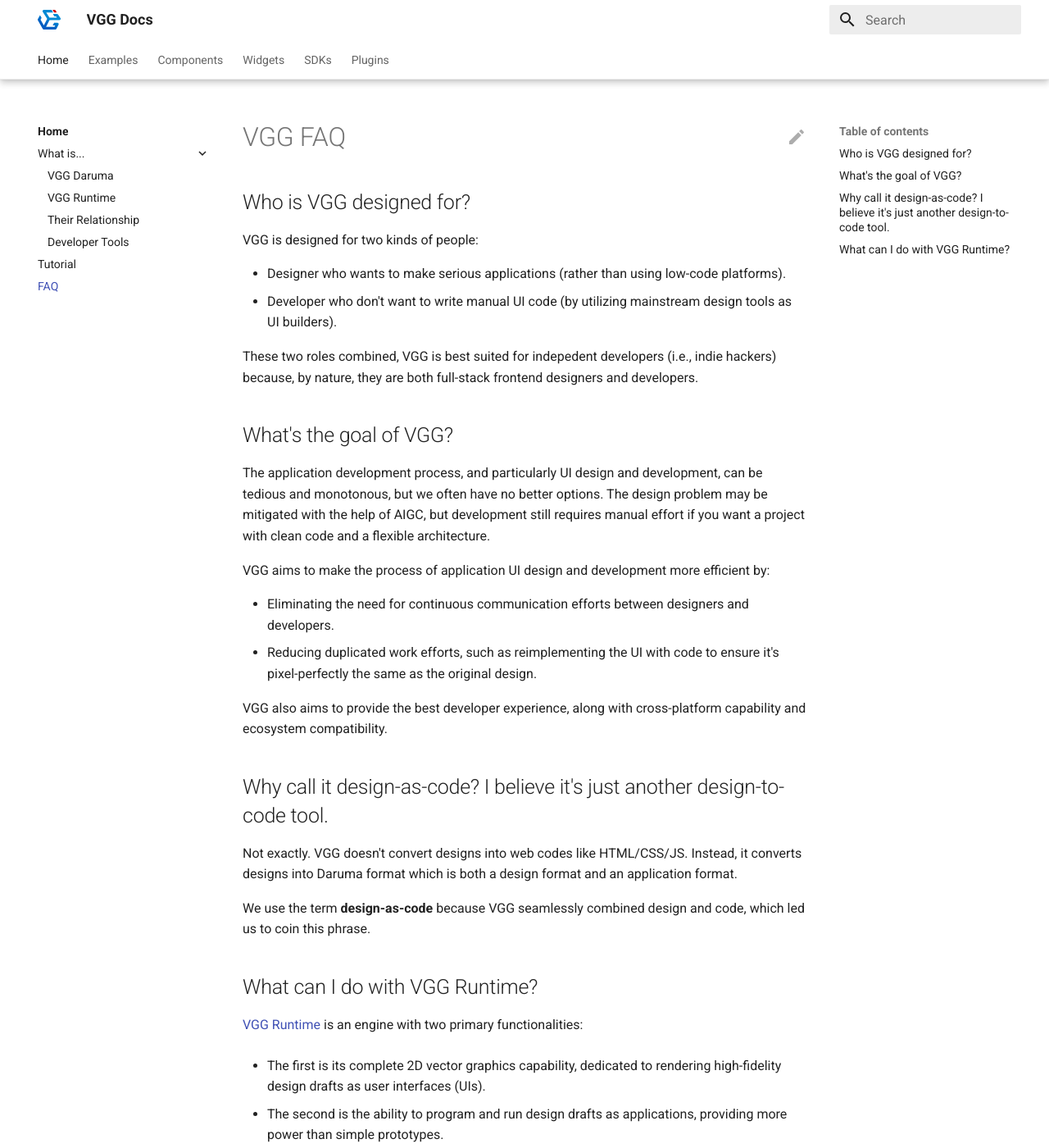
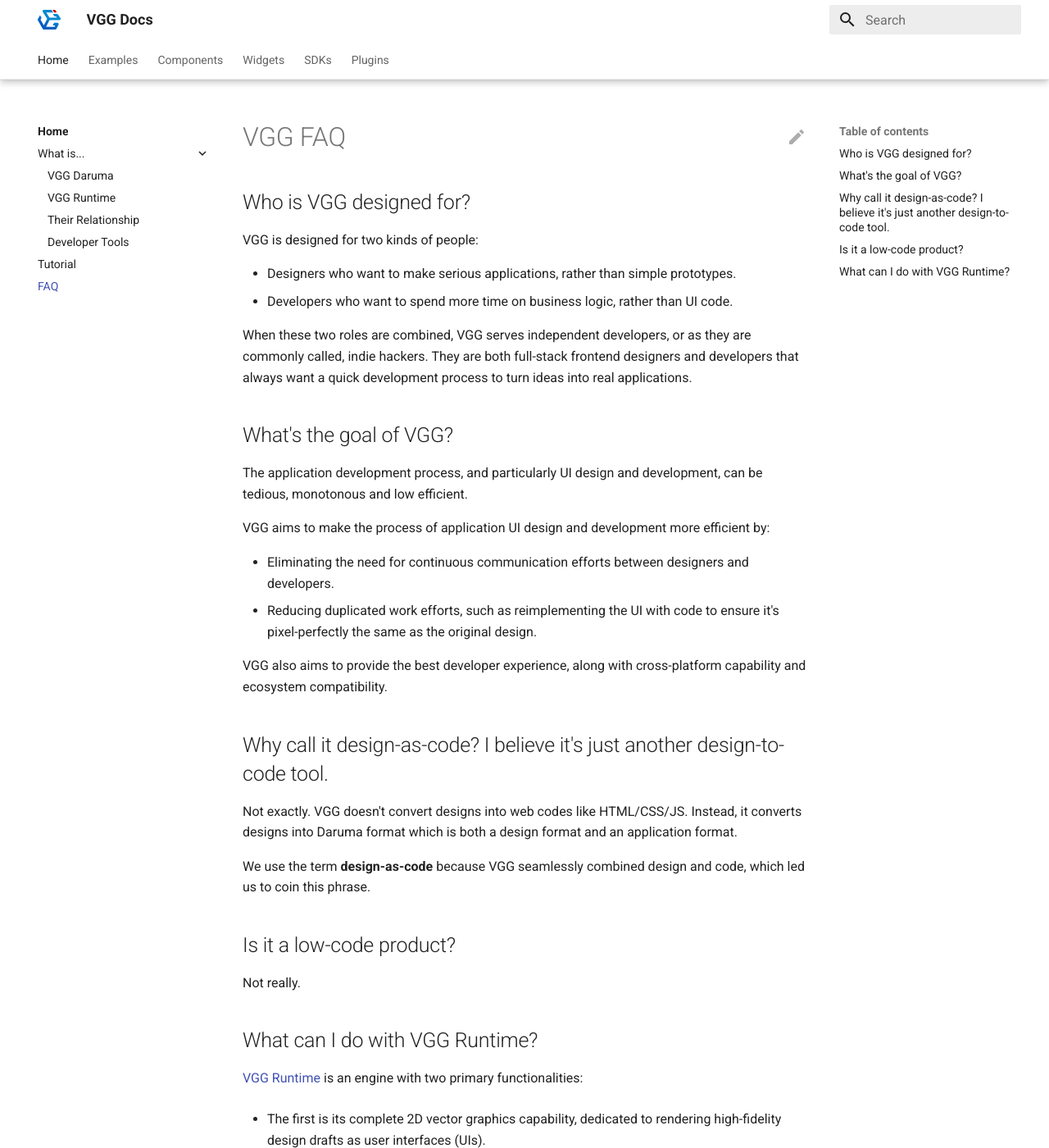
Before and after one commit to verygoodgraphics/vgg_docs, an MkDocs documentation site: the page built from docs/faq.md, in a window 1280 px wide and 1400 px high. Shown: the whole window at 82% size. Built offline with MkDocs 1.6.1 and Material for MkDocs 9.7.7, drawn with Linux system fonts in a browser that asks for light colours; some of the changed text lies outside the part shown.

Commit message:
updated faq

```diff
--- a/docs/faq.md
+++ b/docs/faq.md
@@ -4,22 +4,20 @@
 
 VGG is designed for two kinds of people:
 
-- Designer who wants to make serious applications (rather than using low-code
-  platforms).
-- Developer who don't want to write manual UI code (by utilizing mainstream
-  design tools as UI builders).
+- Designers who want to make serious applications, rather than simple
+  prototypes.
+- Developers who want to spend more time on business logic, rather than UI
+  code.
 
-These two roles combined, VGG is best suited for indepedent developers (i.e.,
-indie hackers) because, by nature, they are both full-stack frontend designers
-and developers.
+When these two roles are combined, VGG serves independent developers, or as
+they are commonly called, indie hackers. They are both full-stack frontend
+designers and developers that always want a quick development process to turn
+ideas into real applications.
 
 ## What's the goal of VGG?
 
 The application development process, and particularly UI design and
-development, can be tedious and monotonous, but we often have no better
-options. The design problem may be mitigated with the help of AIGC, but
-development still requires manual effort if you want a project with clean code
-and a flexible architecture.
+development, can be tedious, monotonous and low efficient.
 
 VGG aims to make the process of application UI design and development more
 efficient by:
@@ -41,6 +39,10 @@
 We use the term __design-as-code__ because VGG seamlessly combined design and
 code, which led us to coin this phrase.
 
+## Is it a low-code product?
+
+Not really.
+
 ## What can I do with VGG Runtime?
 
 [VGG Runtime](https://github.com/verygoodgraphics/vgg_runtime) is an engine
@@ -53,8 +55,11 @@
   providing more power than simple prototypes.
 
 VGG achieves its goal with the combination of these two features. However, you
-can also use the first graphics capability to create a professional vector
-graphics editor like Figma or even Illustrator. It's important to note that VGG
-is free and open source, but please read the [VGG
-License](https://verygoodgraphics.com/licenses/LICENSE-1.0) before utilizing
-it.
+can also build a professional vector graphics editor like Figma or even
+Illustrator based solely on the first graphics capability. VGG already builds a
+solid foundation for it with a graphics definition ([Daruma Design
+Format](https://verygoodgraphics.com/daruma/formats/design)) and a rendering
+implementation.
+
+Please note that VGG is free and open source, released under the [VGG
+License](https://verygoodgraphics.com/licenses/LICENSE-1.0).
```
